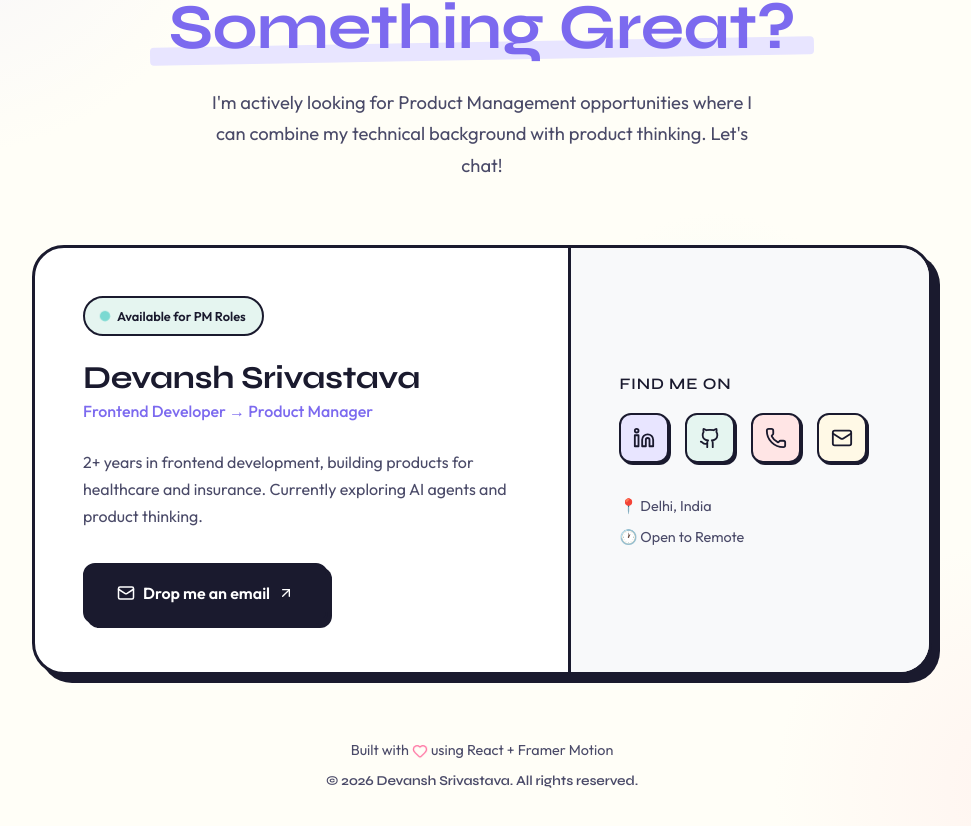
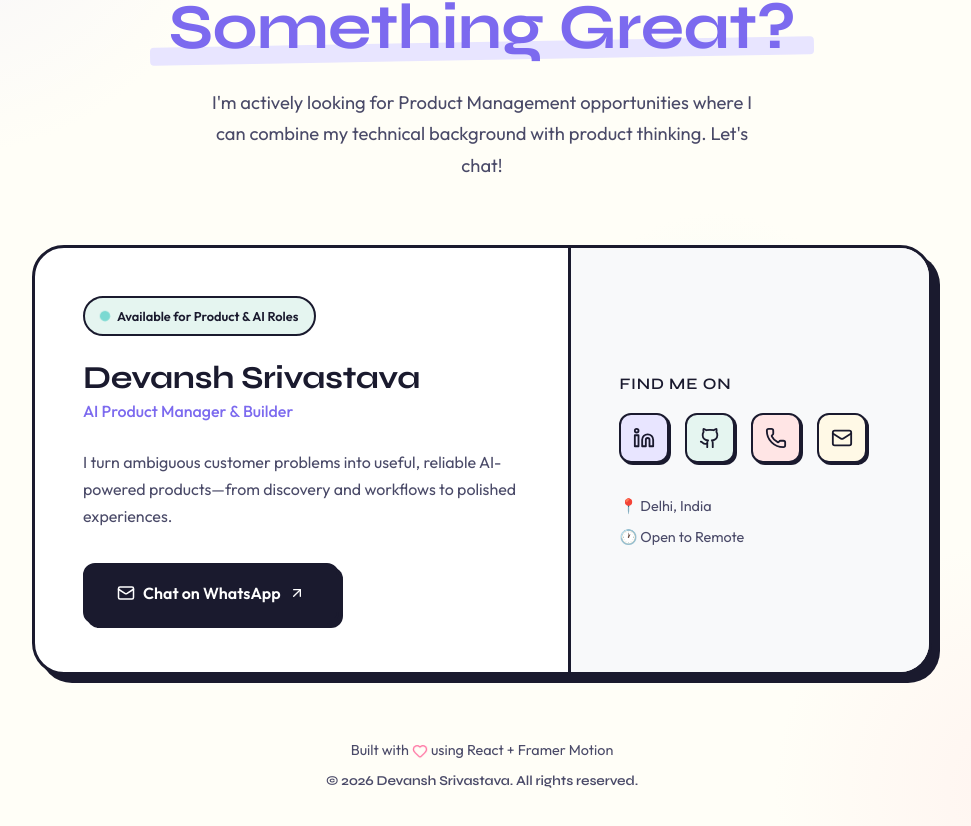
Before and after one commit to devansh-srivastava/portfolio, a React (Vite) app in the folder portfolio/: page / in a window 1280 px wide. Shown: the part 5574-6400 px from the top of the page, without its empty margins (158-1129 px from the left). Built offline with nearby package versions, Linux system fonts and the light colour scheme.

Commit message:
Refresh portfolio contact footer

```diff
--- a/portfolio/src/components/Contact/Contact.jsx
+++ b/portfolio/src/components/Contact/Contact.jsx
@@ -116,25 +116,25 @@
             <div className={styles.cardLeft}>
               <div className={styles.availabilityBadge}>
                 <span className={styles.pulsingDot} />
-                <span>Available for PM Roles</span>
+                <span>Available for Product & AI Roles</span>
               </div>
 
               <h3 className={styles.cardTitle}>Devansh Srivastava</h3>
-              <p className={styles.cardRole}>Frontend Developer → Product Manager</p>
+              <p className={styles.cardRole}>AI Product Manager &amp; Builder</p>
 
               <p className={styles.cardDescription}>
-                2+ years in frontend development, building products for healthcare
-                and insurance. Currently exploring AI agents and product thinking.
+                I turn ambiguous customer problems into useful, reliable AI-powered
+                products—from discovery and workflows to polished experiences.
               </p>
 
               <motion.a
-                href="https://mail.google.com/mail/?view=cm&fs=1&to=devansh.srivastava2@gmail.com"
+                href="https://wa.me/919217796365?text=Hi"
                 className={styles.emailButton}
                 whileHover={{ scale: 1.02, y: -2 }}
                 whileTap={{ scale: 0.98 }}
               >
                 <Mail size={18} />
-                <span>Drop me an email</span>
+                <span>Chat on WhatsApp</span>
                 <ArrowUpRight size={16} />
               </motion.a>
             </div>
```
